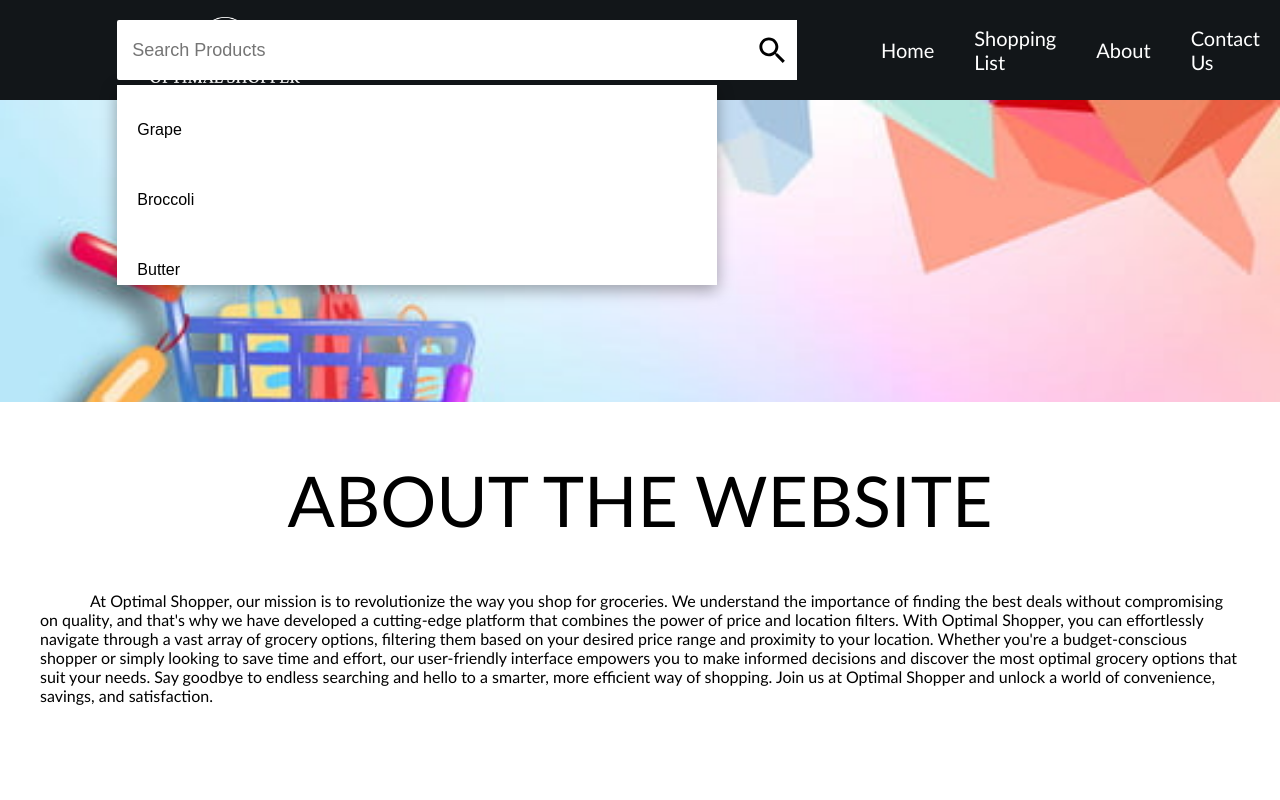
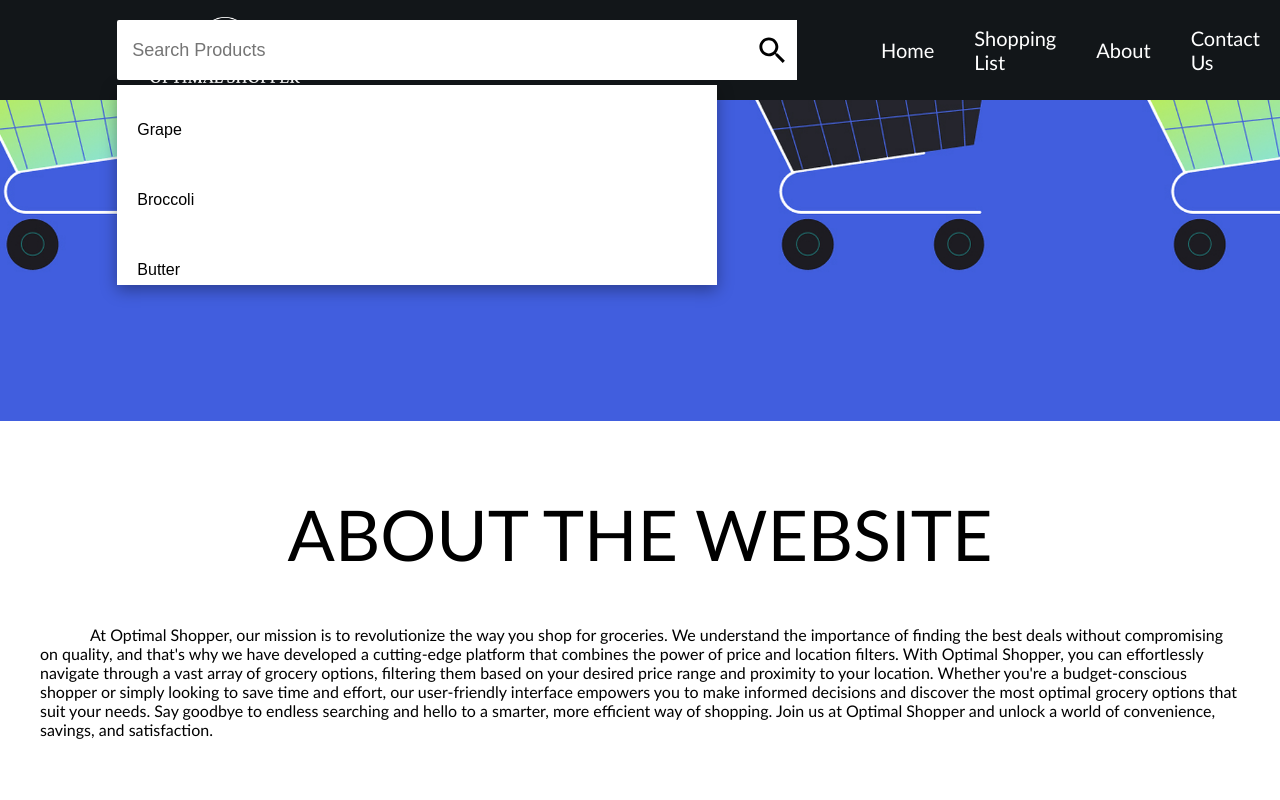
Before and after one commit to Dudemario/GroceryWebApp, a React (Create React App) app in the folder grocery_webapp/: page /about in a window 1280 px wide. Shown: the top 800 px of the page. Built offline with nearby package versions, Linux system fonts and the light colour scheme.

Commit message:
new css and background image for About page

```diff
--- a/grocery_webapp/src/components/SearchBar.js
+++ b/grocery_webapp/src/components/SearchBar.js
@@ -11,7 +11,7 @@ function SearchBar({placeholder, data}) {
             <SearchIcon />
         </div>
       </div>
-    <div className="dataResult">
+      <div className="dataResult">
         {data.map((value, key) => {
           return  (
             <a className="dataItem" href={value.link} target="_blank">
--- a/grocery_webapp/src/pages/About.js
+++ b/grocery_webapp/src/pages/About.js
@@ -1,11 +1,11 @@
 import React from 'react'
-import shoppingCartImage from "../assets/shoppingCart.jpg";
+import background from "../assets/aboutUsBackground2.png";
 import "../styles/About.css";
 
 function About() {
   return (
     <div className="about">
-      <div className="aboutTop" style={{ backgroundImage: `url(${shoppingCartImage})` }}>
+      <div className="aboutTop" style={{ backgroundImage: `url(${background})` }}>
 
       </div>
       <div className="aboutBottom">
--- a/grocery_webapp/src/styles/About.css
+++ b/grocery_webapp/src/styles/About.css
@@ -8,8 +8,8 @@
 
 .aboutTop {
   width: 100%;
-  height: 45%;
-  background-position: 100% 0%;
+  height: 50%;
+  background-position: 0px -272px;
   background-repeat: no-repeat;
   background-size: cover;
 }
@@ -17,7 +17,7 @@
 .aboutBottom {
   display: flex;
   flex-direction: column;
-  height: 55%;
+  height: 50%;
   align-items: center;
   margin-top: 50px;
 }
```
Also changed, not shown: grocery_webapp/src/assets/aboutUsBackground2.png (added), grocery_webapp/src/assets/shoppingCart.jpg (deleted).
